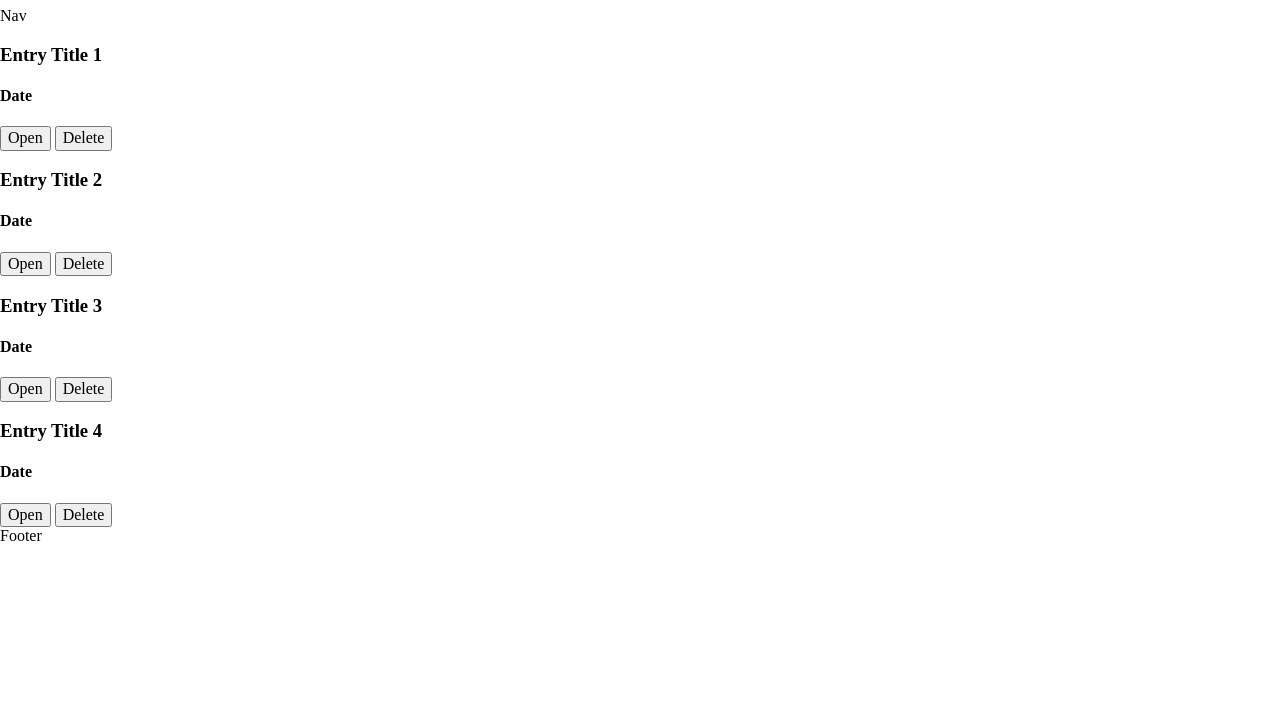
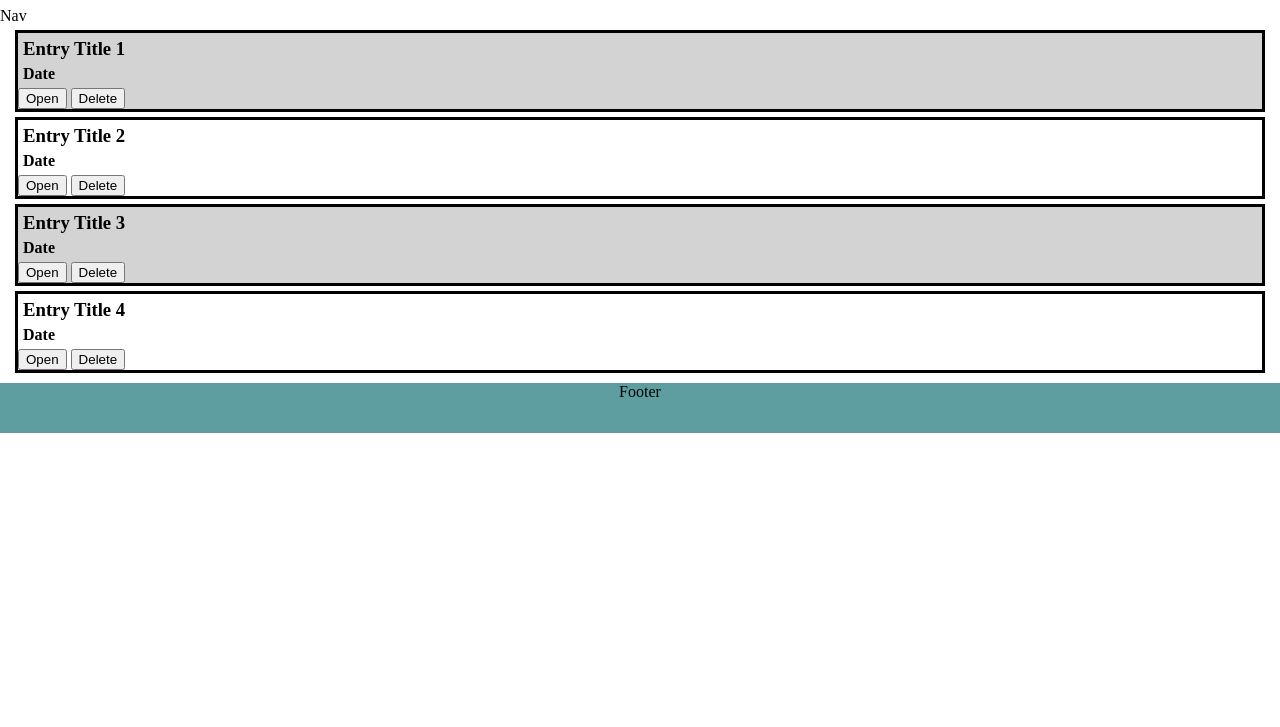
Before and after one commit to KGood93/statsAppWire, a plain HTML site: page LandingPage/landing.html in a window 1280 px wide. Shown: the part 73-800 px from the top of the page. Drawn offline with nearby package versions, Linux system fonts and the light colour scheme; files that its build step writes are made by us from their sources.

Commit message:
update class names and start CSS

```diff
--- a/LandingPage/landing.html
+++ b/LandingPage/landing.html
@@ -3,11 +3,10 @@
   <head>
     <title>MotiveKate Entry</title>
     <meta name="viewport" content="width=device-width, initial-scale=1">
-    <link rel="stylesheet" type="text/css" href="//cdnjs.cloudflare.com/ajax/libs/normalize/6.0.0/normalize.css">
-    <link rel="stylesheet" type="text/css" href="index.css">
+    <link rel="stylesheet" type="text/css" href="../index.css">
   </head>
   <body>
-    <header role="banner">
+    <header role="banner" class="title">
         <h1>MotiveKate</h1>
     </header>
     <main role="main">
@@ -16,26 +15,26 @@
 
         <section class=entries>
             <div class="entryOdd">
-                <h3>Entry Title 1</h3>
-                <h4>Date</h4>
+                <h3 class="entryName">Entry Title 1</h3>
+                <h4 class="entryDate">Date</h4>
                 <button type="button" class="Open">Open</button>
                 <button type="button" class="Delete">Delete</button>
             </div>
             <div class="entryEven">
-                <h3>Entry Title 2</h3>
-                <h4>Date</h4>
+                <h3 class="entryName">Entry Title 2</h3>
+                <h4 class="entryDate">Date</h4>
                 <button type="button" class="Open">Open</button>
                 <button type="button" class="Delete">Delete</button>
             </div>
             <div class="entryOdd">
-                <h3>Entry Title 3</h3>
-                <h4>Date</h4>
+                <h3 class="entryName">Entry Title 3</h3>
+                <h4 class="entryDate">Date</h4>
                 <button type="button" class="Open">Open</button>
                 <button type="button" class="Delete">Delete</button>
             </div>
             <div class="entryEven">
-                <h3>Entry Title 4</h3>
-                <h4>Date</h4>
+                <h3 class="entryName">Entry Title 4</h3>
+                <h4 class="entryDate">Date</h4>
                 <button type="button" class="Open">Open</button>
                 <button type="button" class="Delete">Delete</button>
             </div>
--- a/index.css
+++ b/index.css
@@ -0,0 +1,72 @@
+body {
+    margin: 0px;
+}
+
+header {
+    text-align: center;
+}
+
+footer {
+    background-color: cadetblue;
+    margin-top: 10px;
+    height: 50px;
+    text-align: center;
+}
+
+/* Start Landing Page CSS */
+.entryEven {
+    margin-right: 15px;
+    margin-left: 15px;
+    margin-top: 5px;
+    margin-bottom: 5px;
+    border: 3px solid black;
+}
+
+.entryOdd {
+    margin-right: 15px;
+    margin-left: 15px;
+    margin-top: 5px;
+    margin-bottom: 5px;
+    border: 3px solid black;
+    background-color: lightgray;
+}
+
+.entryName {
+    margin: 5px;
+}
+
+.entryDate {
+    margin-top: 0px;
+    margin: 5px;
+}
+/* End Landing Page CSS */
+.motivQuote {
+    border: 3px solid black;
+    margin: 15px;
+    margin-bottom: 0px;
+}
+
+.motivQuote h2 {
+    margin: 5px;
+    text-align: center;
+}
+
+.motivQuote h4 {
+    margin: 5px;
+    text-align: center;
+}
+
+textarea {
+    height: 250px;
+    width: 450px;
+    margin-left: 30px;
+    margin-right: 30px;
+    margin-top: 15px;
+    margin-bottom: 15px;
+    align-items: center;
+}
+
+.buttons {
+    align-content: flex-end;
+}
+/* Start Landing Page CSS */
```
Also changed, not shown: Login/login.html (+1 -1 lines), NewUser/register.html (+1 -1 lines), PostPage/entry.html (+1 -1 lines).
